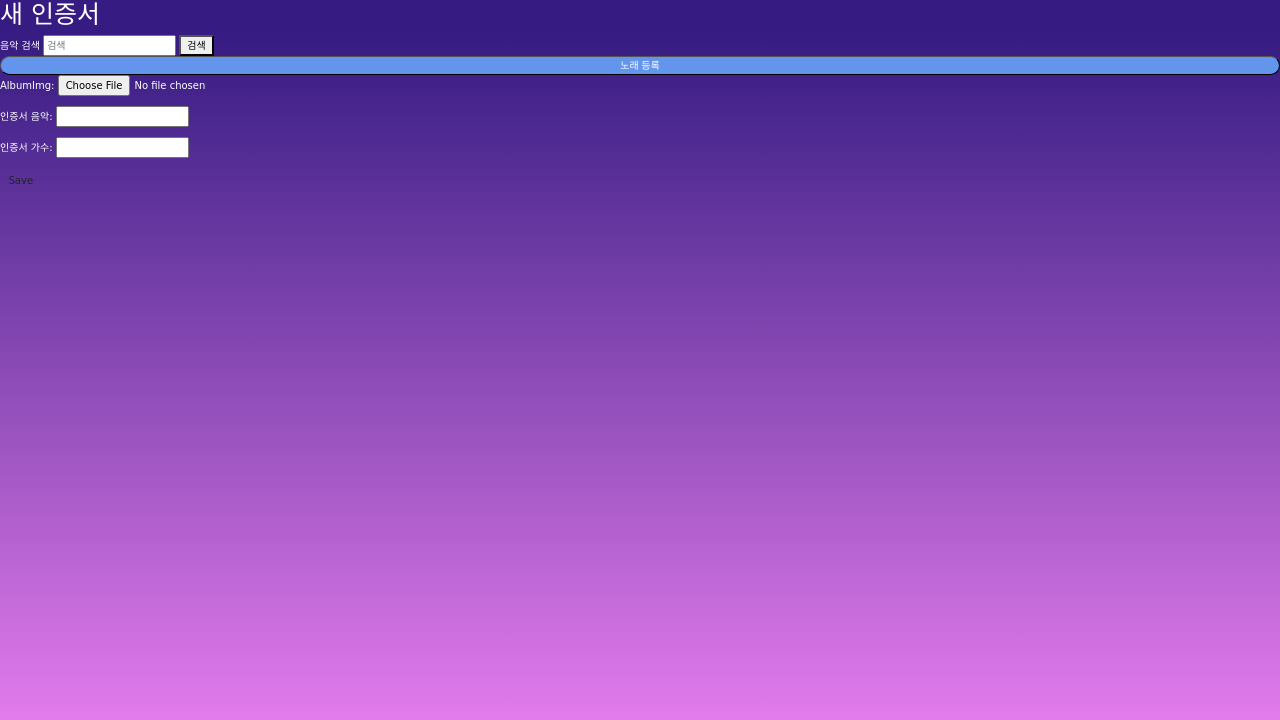
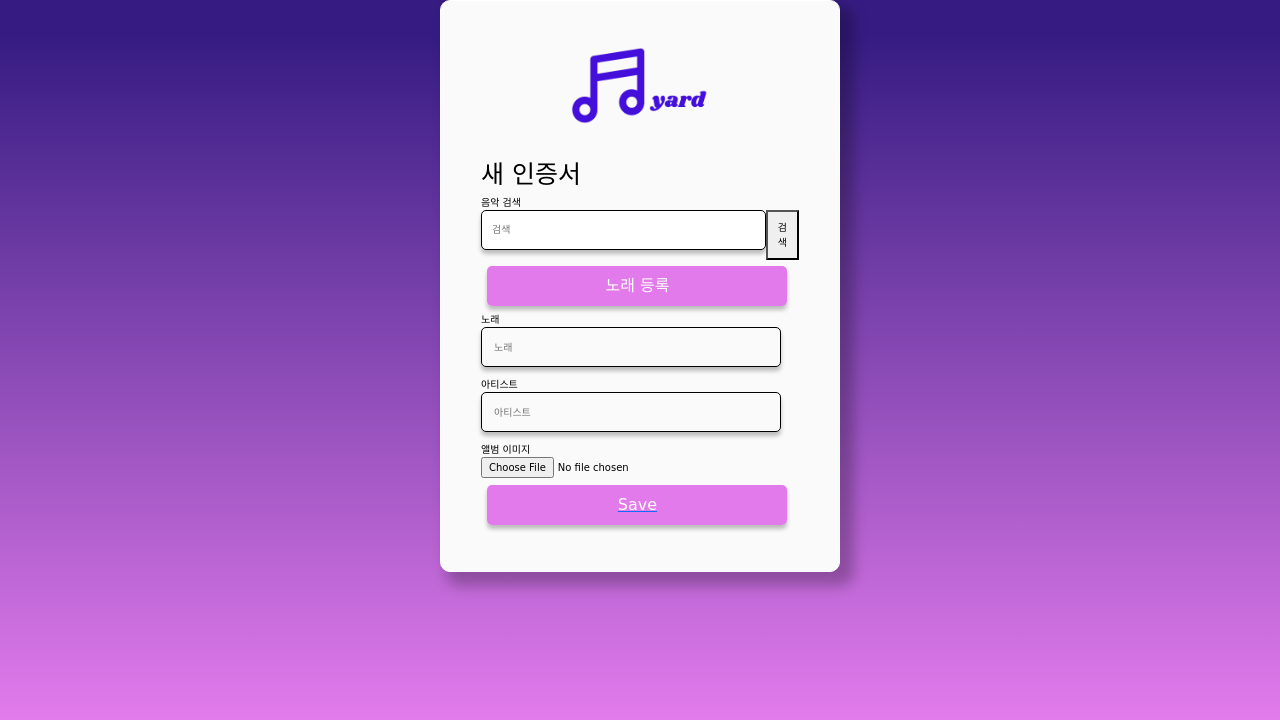
Before and after one commit to jnl1128/Yard, a Django app: page /register/ in a window 1280 px wide. Shown: the part 80-800 px from the top of the page. Run offline with Django 4.2, Linux system fonts and the light colour scheme; parts of the project's set-up code (start-up, migrations or seed data) failed here and were passed over; some web fonts are replaced.

Commit message:
[REFACT] addcert 폼 및 페이지 수정

```diff
--- a/static/css/certificate.css
+++ b/static/css/certificate.css
@@ -37,7 +37,7 @@
   margin-top: 60px;
 
 }
-.certDetail-img-back {
+.certDetail-img-back{
   transform: rotateY(180deg);
   background-size:cover;
   background-position: center;
@@ -54,3 +54,47 @@
   font-size: 20px;
   text-align: center;
 }
+
+.cert-container{
+  display: flex;
+  flex-direction: row;
+  justify-content: center;
+  margin: 0 auto;
+}
+
+.cert-box{
+  font-size: 1.4rem;
+  display: flex;
+  flex-direction:column;
+}
+
+.cert-box>h1{
+  text-align: center;
+
+}
+
+.cert-registerForm{
+  display: flex;
+  flex-direction: column;
+}
+.cert-music{
+  display: flex;
+  flex-direction: column;
+  justify-content: space-between;
+}
+.cert-music-input{
+  display: flex;
+  flex-direction: row;
+  width: 100%;
+
+}
+
+.musicListList{
+  font-size: 1.4rem;
+}
+
+#id_music, #id_artist{
+  border: 0 !important;
+  background-color: #fafafa;
+  width: 100% !important;
+}
--- a/static/css/style.css
+++ b/static/css/style.css
@@ -38,3 +38,7 @@ a {
   text-decoration: none;
   color: white;
 }
+
+input:focus{
+  outline: none !important;
+}
--- /dev/null
+++ b/static/js/cert.js
@@ -0,0 +1,121 @@
+const certForm = document.querySelector('.cert-container')
+const imgInput = document.getElementById('updateInfo-img')
+imgInput.childNodes[2].className = 'image-container'
+
+
+imgInput.addEventListener('change', showPreview)
+
+
+const titleInput = document.querySelector('#id_music');
+const artistInput = document.querySelector('#id_artist');
+titleInput.placeholder = '노래'
+artistInput.placeholder = '아티스트'
+
+function showPreview(event){
+  if(event.target.files.length > 0){
+    const src = URL.createObjectURL(event.target.files[0]);
+    const currImg = document.getElementById('certificate')
+    currImg.style.backgroundImage = `url(${src})`
+
+
+  }
+}
+
+
+const addMusicBtn = document.getElementById('addMusicBtn')
+addMusicBtn.addEventListener('click', addMusicList)
+
+let list = document.querySelector('.musicListList');
+const card = document.querySelector('.certificate-container');
+card.style.display='none'
+
+$(document).ready(
+            $('.musicList').empty()
+        )
+
+    function addMusicList() {
+      list.style.display = 'block';
+      card.style.display = 'none';
+
+        let musicKeyWord = $('#songinfo').val()
+        $('.musicList').empty()
+        $('.musicListList').empty()
+        $.ajax({
+            type: 'GET',
+            url: 'http://ws.audioscrobbler.com/2.0/?method=track.search&track='+musicKeyWord+'&api_key=91921c9761d97539ea8147f4599b5f3e&format=json',
+            success: function (response) {
+                    let musicList = response["results"]["trackmatches"]["track"];
+                    for (let i = 0; i < musicList.length; i++) {
+                    let albumTitle = musicList[i]["name"]
+                    let albumArtist = musicList[i]["artist"]
+                    getMusicHtml(albumTitle, albumArtist)
+                }
+            }
+        })
+    }
+
+    function getMusicHtml(title, artist) {
+        let musicHtml = `<div class="songs">
+            <input class="form-check-input" type="checkbox" value="" id="musicChoice">
+            <label class="form-check-label" for="musicChoice" id="musicInfo">
+                ${title}
+                |
+                ${artist}
+            </label>
+        </div>`
+        $('.musicListList').append(musicHtml)
+    }
+
+    const registerMusicBtn = document.getElementById('registerMusic');
+    registerMusicBtn.addEventListener("click", registerMusic);
+
+    function registerMusic() {
+        console.log('등록')
+        let listedMusic = document.querySelectorAll(".songs");
+        for (let i=0;i<listedMusic.length;i++) {
+            if (listedMusic[i].querySelector("#musicChoice").checked) {
+                let checkedMusic = listedMusic[i];
+                let musicInfo = checkedMusic.querySelector('#musicInfo').innerHTML;
+                let musicTitle = musicInfo.split('|')[0].trim();
+                let musicArtist = musicInfo.split('|')[1].trim();
+
+                onClickMusic(musicTitle, musicArtist);
+            }
+
+        }
+    }
+
+    const onClickMusic = async (music, artist) => {
+        const url = "addMusicAjax/";
+        const { data } = await axios.post(url, {
+        music,
+        artist,
+        });
+        musicHandleResponse(data.music, data.artist);
+    };
+
+    const musicHandleResponse = (music, artist) => {
+
+
+        titleInput.value = music;
+        artistInput.value = artist;
+
+        list.style.display = 'none';
+
+        card.style.display = 'block';
+        const cardMusic = document.querySelector('.example-music')
+        const cardArtist = document.querySelector('.example-artist')
+        cardMusic.innerText = titleInput.value;
+        cardArtist.innerText = artistInput.value;
+
+
+    };
+
+    function doOpenCheck(chk) {
+    var obj = document.getElementsByName("musicChoice");
+    for (var i = 0; i < obj.length; i++) {
+      if (obj[i] != chk) {
+        obj[i].checked = false;
+      }
+    }
+  }
--- a/static/js/updateInfo.js
+++ b/static/js/updateInfo.js
@@ -2,7 +2,6 @@ const infoContainer = document.getElementById('preview-img-div')
 
 const imgInput = document.getElementById('updateInfo-img')
 imgInput.childNodes[2].className = 'image-container'
-
 const imgTag = imgInput.childNodes[2].querySelector('a').href
 
 const currImg = document.createElement('img')
@@ -24,6 +23,7 @@ newImg.addEventListener('change', showPreview)
 function showPreview(event){
   if(event.target.files.length > 0){
     const src = URL.createObjectURL(event.target.files[0]);
+    console.log(src)
     const preview = document.getElementById('preview-img');
     preview.src = src;
     preview.style.display = "block";
--- a/templates/certificationRegister.html
+++ b/templates/certificationRegister.html
@@ -1,115 +1,61 @@
 {% extends 'base.html' %}
 {% load static %}
 {% block content %}
-    <h1>새 인증서</h1>
-    <form class="searchDiv" action="methods"  enctype="multipart/form-data">
-        <label for="songinfo">음악 검색</label>
-        <input
-            type="text"
-            id="songinfo"
-            class="whatToSearch"
-            placeholder="검색"
-            autocomplete="off"
-        />
-        <input type="text" style="display: none" />
-        <button type="button" onclick="addMusicList()">검색</button>
-    </form>
+<div class="cert-container register">
+    <div class="white-form">
+      <div class="center-container logoBox">
+        <img src="{% static 'img/logoPurple.png'%}" width="150px">
+      </div>
+    <h1 style="color:black">새 인증서</h1>
+    <div class="cert-music">
+        <div>음악 검색</div>
+        <form class="cert-music-input" action="methods"  enctype="multipart/form-data">
+            <input type="text" id="songinfo" class="whatToSearch form-white-btn" placeholder="검색" autocomplete="off"/>
+            <button type="button" class="" id='addMusicBtn'>검색</button>
+        </form>
+    </div>
+    <button id="registerMusic" class="form-white-btn form-submit-btn">노래 등록</button>
 
-    <div class="musicListList">
-    </div>
-
-    <button id="registerMusic" style="border-radius: 1rem; border-width: .1rem; background-color: cornflowerblue; color: white;" onclick="registerMusic()">노래 등록</button>
 
     <form method="POST" class="post-form"  enctype="multipart/form-data">
         {% csrf_token %}
-        {{ form.as_p }}
+        <div class="createInfo-music">
+          <div>노래</div><div class="form-white-btn">{{form.music}}</div>
+        </div>
+        <div class="createInfo-artist">
+          <div>아티스트</div><div class="form-white-btn">{{form.artist}}</div>
+        </div>
+        <div class="updateInfo-img" id = "updateInfo-img">
+          <div>앨범 이미지</div><div class="form-white-btn">{{form.albumImg}}</div>
+        </div>
         <a href="/mypage">
-            <button type="submit" class="save btn btn-default">Save</button>
+            <button type="submit" class="form-white-btn  form-submit-btn">Save</button>
         </a>
     </form>
+</div>
+    <div class="musicListList"></div>
+    <div class="certificate-container">
+      <div class="certificate" id = 'certificate'>
+      <div class="music-container before" id="musicInfo">
+        <div class="music-info">
+          <div class="index">곡</div><div class="example-music"></div>
+        </div>
+        <div class="music-info">
+          <div class="index">아티스트</div><div class="example-artist"></div>
+        </div>
+        <div class="music-info">
+          <div class="index">발급일</div><div>오늘</div>
+        </div>
+      </div>
+    </div>
+    </div>
+</div>
 
+
+{% endblock %}
+{% block js %}
 <script src="https://code.jquery.com/jquery-3.5.1.js" integrity="sha256-QWo7LDvxbWT2tbbQ97B53yJnYU3WhH/C8ycbRAkjPDc=" crossorigin="anonymous"></script>
 <script src="https://cdn.jsdelivr.net/npm/axios/dist/axios.min.js"></script>
+<script src = '{% static "js/cert.js"  %}'></script>
+
 {% endblock %}
-{% block js %}
-<script>
-    $(document).ready(
-            $('.musicList').empty()
-        )
-
-    function addMusicList() {
-        let musicKeyWord = $('#songinfo').val()
-        $('.musicList').empty()
-        $('.musicListList').empty()
-        $.ajax({
-            type: 'GET',
-            url: 'http://ws.audioscrobbler.com/2.0/?method=track.search&track='+musicKeyWord+'&api_key=91921c9761d97539ea8147f4599b5f3e&format=json',
-            success: function (response) {
-                    let musicList = response["results"]["trackmatches"]["track"];
-                    for (let i = 0; i < musicList.length; i++) {
-                    let albumTitle = musicList[i]["name"]
-                    let albumArtist = musicList[i]["artist"]
-                    getMusicHtml(albumTitle, albumArtist)
-                }
-            }
-        })
-    }
-
-    function getMusicHtml(title, artist) {
-        let musicHtml = `<div class="songs">
-            <input class="form-check-input" type="checkbox" value="" id="musicChoice">
-            <label class="form-check-label" for="musicChoice" id="musicInfo">
-                ${title}
-                |
-                ${artist}
-            </label>
-        </div>`
-        $('.musicListList').append(musicHtml)
-    }
-
-    let registerMusicBtn = document.querySelector('#registerMusic');
-    registerMusicBtn.addEventListener("click", registerMusic());
-
-    function registerMusic() {
-        let listedMusic = document.querySelectorAll(".songs");
-        for (let i=0;i<listedMusic.length;i++) {
-            if (listedMusic[i].querySelector("#musicChoice").checked) {
-                let checkedMusic = listedMusic[i];
-                let musicInfo = checkedMusic.querySelector('#musicInfo').innerHTML;
-                let musicTitle = musicInfo.split('|')[0].trim();
-                let musicArtist = musicInfo.split('|')[1].trim();
-
-                onClickMusic(musicTitle, musicArtist);
-            }
-        }
-    }
-
-    const onClickMusic = async (music, artist) => {
-        console.log(music);
-        const url = "addMusicAjax/";
-        const { data } = await axios.post(url, {
-        music,
-        artist,
-        });
-        musicHandleResponse(data.music, data.artist);
-    };
-
-    const musicHandleResponse = (music, artist) => {
-
-        const titleInput = document.querySelector('#id_music');
-        const artistInput = document.querySelector('#id_artist');
-
-        titleInput.value = music;
-        artistInput.value = artist;
-    };
-
-    function doOpenCheck(chk) {
-    var obj = document.getElementsByName("musicChoice");
-    for (var i = 0; i < obj.length; i++) {
-      if (obj[i] != chk) {
-        obj[i].checked = false;
-      }
-    }
-  }
-</script>
-{% endblock %}
```
Also changed, not shown: collectstatic/css/certificate.css (line endings or trailing spaces).
